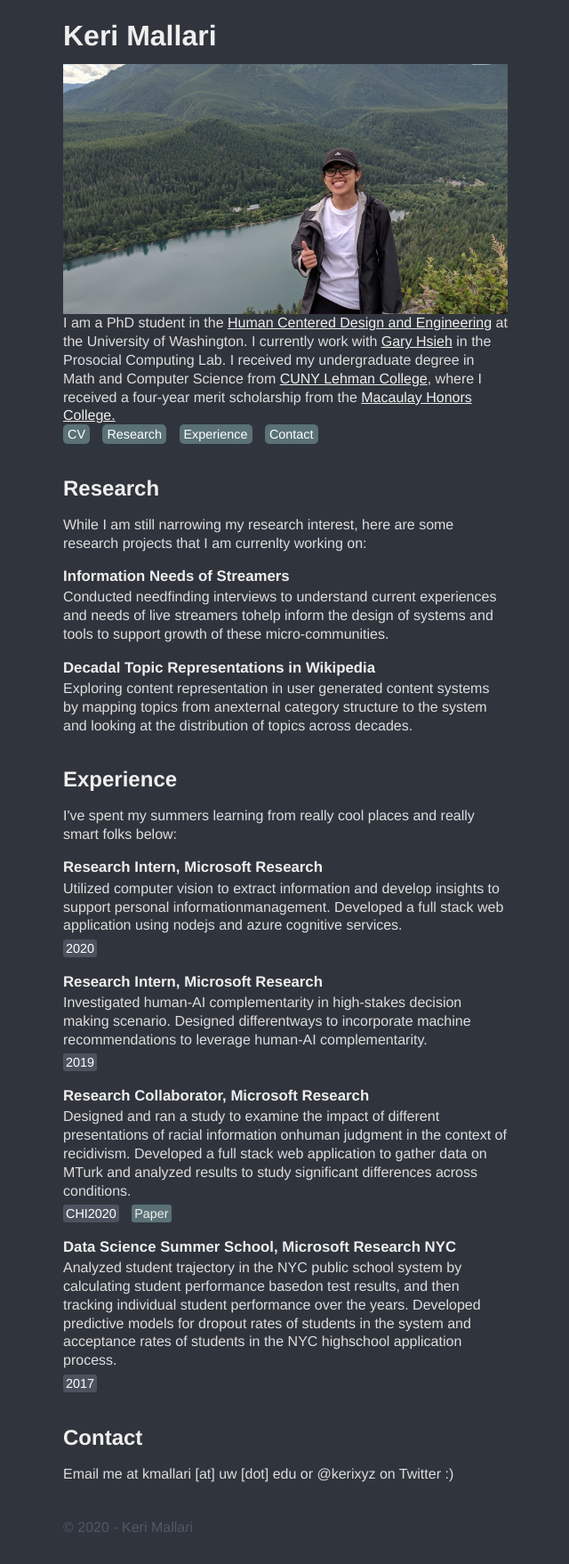
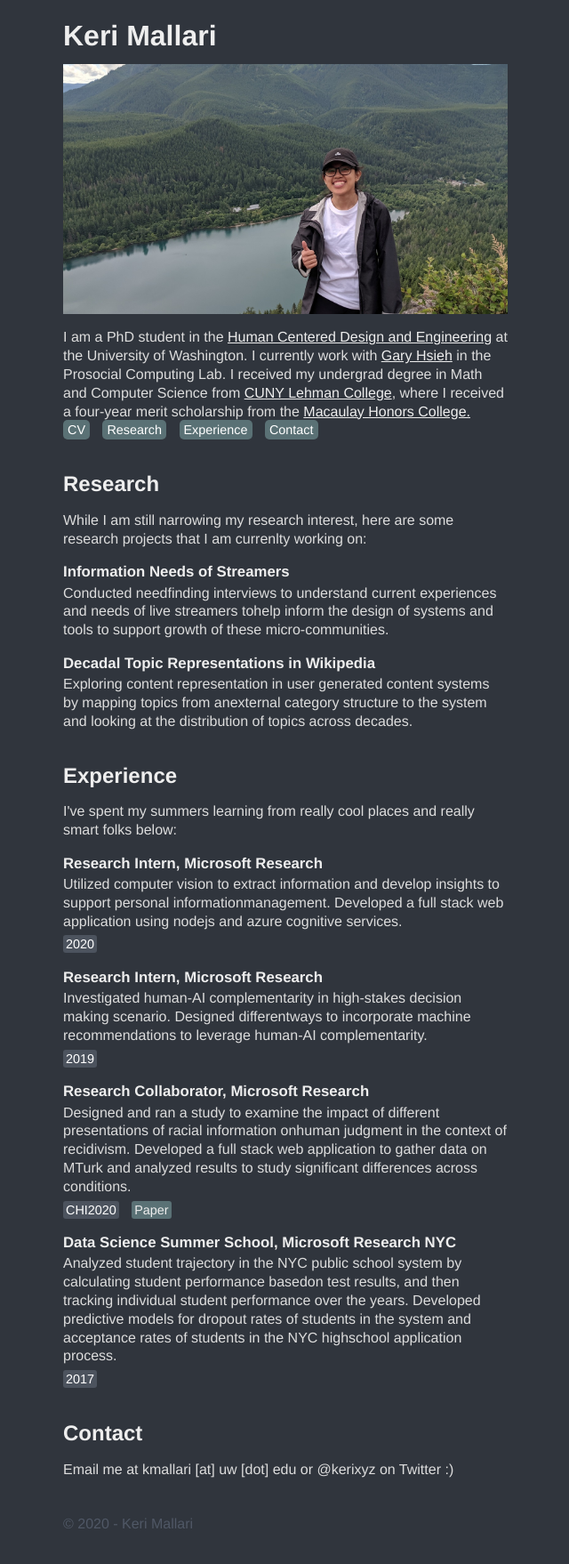
Before and after one commit to kerixyz/temp, a Jekyll site: the page built from index.html, in a window 1280 px wide. Shown: the whole page at 89% size, without its empty margins (319-959 px from the left). Built offline with Jekyll 4.4.1, drawn with Linux system fonts in a browser that asks for light colours.

Commit message:
Update default.html

```diff
--- a/_layouts/default.html
+++ b/_layouts/default.html
@@ -3,15 +3,14 @@
         <title>{{ page.title }}</title>
         <meta name="author" content="Keri Mallari" />
         <link rel="stylesheet" href="/css/main.css" type="text/css" media="screen, projection" />
-        <!-- <link rel="shortcut icon" type="image/png" href="/resources/favicon.png"> -->
+        <link rel="shortcut icon" type="image/png" href="/keri_favicon.png">
     </head>
     <div id="content">
         <div id="intro">
             <h1><a href="/">Keri Mallari</a></h1>
-            <img src="https://keri.xyz/keri_avatar.jpg" margin="30px auto" width="500">
+            <p><img src="https://keri.xyz/keri_avatar.jpg" margin="30px auto" width="500"></p>
             <div id="mini_bio">
-                I am a PhD student in the <a href="https://www.hcde.washington.edu/">Human Centered Design and Engineering</a> at the University of Washington. I currently work with <a href="https://faculty.washington.edu/garyhs/">Gary Hsieh</a> in the Prosocial Computing Lab. I received my undergraduate degree in Math and Computer Science from <a href="http://www.lehman.cuny.edu/">CUNY Lehman College</a>, where I received a four-year merit scholarship from the <a href="https://macaulay.cuny.edu/">Macaulay Honors College.</a>
-
+                I am a PhD student in the <a href="https://www.hcde.washington.edu/">Human Centered Design and Engineering</a> at the University of Washington. I currently work with <a href="https://faculty.washington.edu/garyhs/">Gary Hsieh</a> in the Prosocial Computing Lab. I received my undergrad degree in Math and Computer Science from <a href="http://www.lehman.cuny.edu/">CUNY Lehman College</a>, where I received a four-year merit scholarship from the <a href="https://macaulay.cuny.edu/">Macaulay Honors College.</a>
             </div>
         </div>
         <div id="links" class="block">
```
